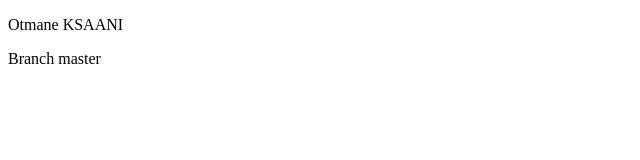
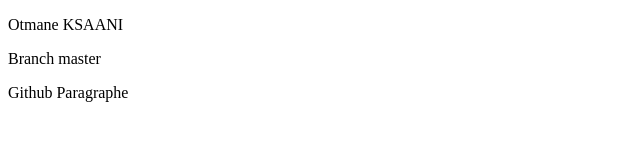
Before and after one commit to otmaneaksa/Git-test, a plain HTML site: page index.html in a window 1280 px wide. Shown: the whole page, without its empty margins (0-640 px from the left). Drawn offline with Linux system fonts and the light colour scheme.

Commit message:
Add github paragraphe

```diff
--- a/index.html
+++ b/index.html
@@ -10,5 +10,6 @@
     <p>Otmane KSAANI</p>
 
     <p>Branch master</p>
+    <p>Github Paragraphe</p>
 </body>
 </html>
```
